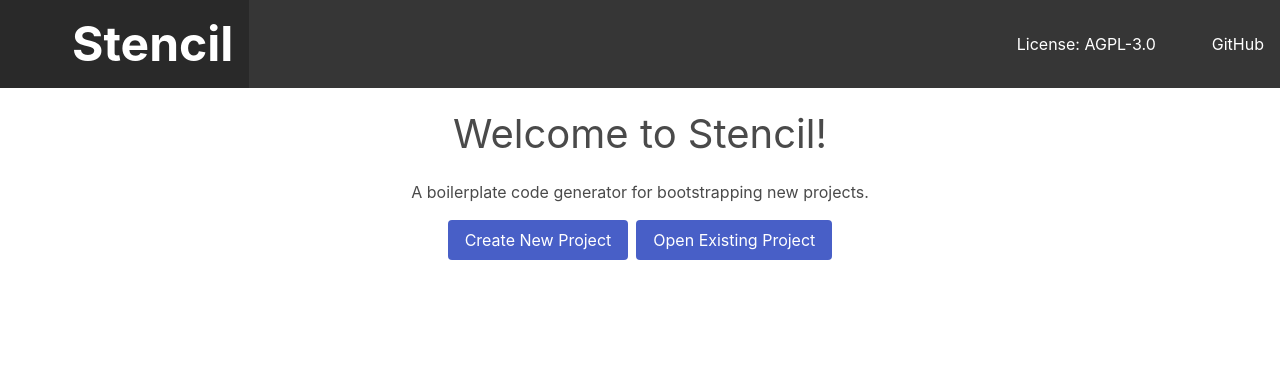
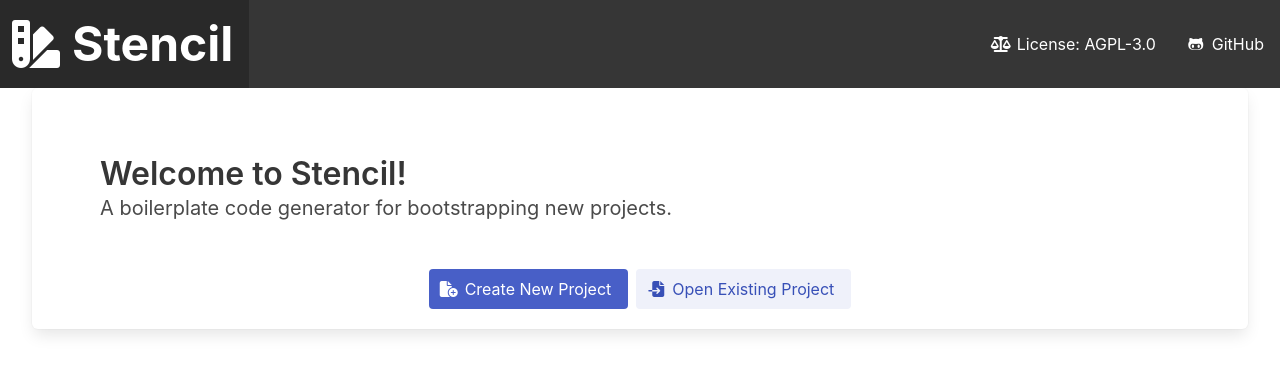
Before and after one commit to bdreece/stencil, a Svelte app: page / in a window 1280 px wide. Shown: the top 374 px of the page. Built offline with nearby package versions, Linux system fonts and the light colour scheme.

Commit message:
Fixed up layout stuff

```diff
--- a/index.html
+++ b/index.html
@@ -1,34 +1,61 @@
 <!DOCTYPE html>
 <html lang="en">
+
 <head>
   <meta charset="UTF-8" />
   <meta name="viewport" content="width=device-width, initial-scale=1.0" />
   <link rel="icon" href="/favicon.ico" />
 
   <!-- Bulma -->
-    <link rel="stylesheet" href="https://cdnjs.cloudflare.com/ajax/libs/bulma/0.9.4/css/bulma.min.css" integrity="sha512-HqxHUkJM0SYcbvxUw5P60SzdOTy/QVwA1JJrvaXJv4q7lmbDZCmZaqz01UPOaQveoxfYRv1tHozWGPMcuTBuvQ==" crossorigin="anonymous" referrerpolicy="no-referrer" />
+  <link rel="stylesheet" href="https://cdnjs.cloudflare.com/ajax/libs/bulma/0.9.4/css/bulma.min.css"
+    integrity="sha512-HqxHUkJM0SYcbvxUw5P60SzdOTy/QVwA1JJrvaXJv4q7lmbDZCmZaqz01UPOaQveoxfYRv1tHozWGPMcuTBuvQ=="
+    crossorigin="anonymous" referrerpolicy="no-referrer" />
 
   <!-- highlight.js -->
-    <link rel="stylesheet" href="https://cdnjs.cloudflare.com/ajax/libs/highlight.js/11.5.1/styles/default.min.css" integrity="sha512-hasIneQUHlh06VNBe7f6ZcHmeRTLIaQWFd43YriJ0UND19bvYRauxthDg8E4eVNPm9bRUhr5JGeqH7FRFXQu5g==" crossorigin="anonymous" referrerpolicy="no-referrer" />
-    <script src="https://cdnjs.cloudflare.com/ajax/libs/highlight.js/11.5.1/highlight.min.js" integrity="sha512-yUUc0qWm2rhM7X0EFe82LNnv2moqArj5nro/w1bi05A09hRVeIZbN6jlMoyu0+4I/Bu4Ck/85JQIU82T82M28w==" crossorigin="anonymous" referrerpolicy="no-referrer"></script>
-    <script src="https://cdnjs.cloudflare.com/ajax/libs/highlight.js/11.5.1/languages/cpp.min.js" integrity="sha512-qGpZpksVBhtT+7lZ0LQiHZYg532O5MYbVqlg78TukU0X2BnV4l1Eb3sOudqO6G3xddPHSwzJ1p32Q85ZL2IODg==" crossorigin="anonymous" referrerpolicy="no-referrer"></script>
-    <script src="https://cdnjs.cloudflare.com/ajax/libs/highlight.js/11.5.1/languages/go.min.js" integrity="sha512-E39wu3ruoRgZiQ3GXdHGjdbHB3jyiq6zi6VCxT/31VnbIcKMiG0oIissj7E3XHPM8QM4CLHQzsCtiKwJXv99Og==" crossorigin="anonymous" referrerpolicy="no-referrer"></script>
-    <script src="https://cdnjs.cloudflare.com/ajax/libs/highlight.js/11.5.1/languages/java.min.js" integrity="sha512-rsRhEHzrzDhIJ8vCwUP8U/5p4b7Up3Y8x/ccIbWK16UycRMYwd6ye9rWPtX18uF1lACJ0rRiOW7m5GyKhleyWQ==" crossorigin="anonymous" referrerpolicy="no-referrer"></script>
-    <script src="https://cdnjs.cloudflare.com/ajax/libs/highlight.js/11.5.1/languages/javascript.min.js" integrity="sha512-V3q3W5043LERycIee7tLy1LAfzxblUrmI5J8p3uZF2FQ3QlMp9QddQoy4OgcIzVs4aCMEj9iwGL5UmjqHF/uBA==" crossorigin="anonymous" referrerpolicy="no-referrer"></script>
-    <script src="https://cdnjs.cloudflare.com/ajax/libs/highlight.js/11.5.1/languages/python.min.js" integrity="sha512-U5B5W+dwLVKgk2d4TWuG7p9MFhK8wQtIXmBJSUNRpj2WFMBvYN7CrM+/3jUL80qyVrmdo/bUSq1Na84R67toeQ==" crossorigin="anonymous" referrerpolicy="no-referrer"></script>
-    <script src="https://cdnjs.cloudflare.com/ajax/libs/highlight.js/11.5.1/languages/rust.min.js" integrity="sha512-W1xfIXnsPyRs7TZGrWhFWwzq6/8T18cyIY3cwx3LjcnzogbRiJXH1oI38dYoaL1NI49DVinRvk2007JrgJ4GlQ==" crossorigin="anonymous" referrerpolicy="no-referrer"></script>
+  <link rel="stylesheet" href="https://cdnjs.cloudflare.com/ajax/libs/highlight.js/11.5.1/styles/default.min.css"
+    integrity="sha512-hasIneQUHlh06VNBe7f6ZcHmeRTLIaQWFd43YriJ0UND19bvYRauxthDg8E4eVNPm9bRUhr5JGeqH7FRFXQu5g=="
+    crossorigin="anonymous" referrerpolicy="no-referrer" />
+  <script src="https://cdnjs.cloudflare.com/ajax/libs/highlight.js/11.5.1/highlight.min.js"
+    integrity="sha512-yUUc0qWm2rhM7X0EFe82LNnv2moqArj5nro/w1bi05A09hRVeIZbN6jlMoyu0+4I/Bu4Ck/85JQIU82T82M28w=="
+    crossorigin="anonymous" referrerpolicy="no-referrer"></script>
+  <script src="https://cdnjs.cloudflare.com/ajax/libs/highlight.js/11.5.1/languages/cpp.min.js"
+    integrity="sha512-qGpZpksVBhtT+7lZ0LQiHZYg532O5MYbVqlg78TukU0X2BnV4l1Eb3sOudqO6G3xddPHSwzJ1p32Q85ZL2IODg=="
+    crossorigin="anonymous" referrerpolicy="no-referrer"></script>
+  <script src="https://cdnjs.cloudflare.com/ajax/libs/highlight.js/11.5.1/languages/go.min.js"
+    integrity="sha512-E39wu3ruoRgZiQ3GXdHGjdbHB3jyiq6zi6VCxT/31VnbIcKMiG0oIissj7E3XHPM8QM4CLHQzsCtiKwJXv99Og=="
+    crossorigin="anonymous" referrerpolicy="no-referrer"></script>
+  <script src="https://cdnjs.cloudflare.com/ajax/libs/highlight.js/11.5.1/languages/java.min.js"
+    integrity="sha512-rsRhEHzrzDhIJ8vCwUP8U/5p4b7Up3Y8x/ccIbWK16UycRMYwd6ye9rWPtX18uF1lACJ0rRiOW7m5GyKhleyWQ=="
+    crossorigin="anonymous" referrerpolicy="no-referrer"></script>
+  <script src="https://cdnjs.cloudflare.com/ajax/libs/highlight.js/11.5.1/languages/javascript.min.js"
+    integrity="sha512-V3q3W5043LERycIee7tLy1LAfzxblUrmI5J8p3uZF2FQ3QlMp9QddQoy4OgcIzVs4aCMEj9iwGL5UmjqHF/uBA=="
+    crossorigin="anonymous" referrerpolicy="no-referrer"></script>
+  <script src="https://cdnjs.cloudflare.com/ajax/libs/highlight.js/11.5.1/languages/python.min.js"
+    integrity="sha512-U5B5W+dwLVKgk2d4TWuG7p9MFhK8wQtIXmBJSUNRpj2WFMBvYN7CrM+/3jUL80qyVrmdo/bUSq1Na84R67toeQ=="
+    crossorigin="anonymous" referrerpolicy="no-referrer"></script>
+  <script src="https://cdnjs.cloudflare.com/ajax/libs/highlight.js/11.5.1/languages/rust.min.js"
+    integrity="sha512-W1xfIXnsPyRs7TZGrWhFWwzq6/8T18cyIY3cwx3LjcnzogbRiJXH1oI38dYoaL1NI49DVinRvk2007JrgJ4GlQ=="
+    crossorigin="anonymous" referrerpolicy="no-referrer"></script>
 
   <!-- go.js -->
-    <script src="https://cdnjs.cloudflare.com/ajax/libs/gojs/2.2.11/go-debug.min.js" integrity="sha512-5SiwtCKudKU0TqY1Et4ZZQsB5M8/AbOAHYBIH3Rbb7WEJt7JyUgVeHvv22FcLP4en5IYSQ4OWESYHq/TpYjUvQ==" crossorigin="anonymous" referrerpolicy="no-referrer"></script>
+  <script src="https://cdnjs.cloudflare.com/ajax/libs/gojs/2.2.11/go-debug.min.js"
+    integrity="sha512-5SiwtCKudKU0TqY1Et4ZZQsB5M8/AbOAHYBIH3Rbb7WEJt7JyUgVeHvv22FcLP4en5IYSQ4OWESYHq/TpYjUvQ=="
+    crossorigin="anonymous" referrerpolicy="no-referrer"></script>
 
   <!-- Handlebars -->
-    <script src="https://cdnjs.cloudflare.com/ajax/libs/handlebars.js/4.7.7/handlebars.min.js" integrity="sha512-RNLkV3d+aLtfcpEyFG8jRbnWHxUqVZozacROI4J2F1sTaDqo1dPQYs01OMi1t1w9Y2FdbSCDSQ2ZVdAC8bzgAg==" crossorigin="anonymous" referrerpolicy="no-referrer"></script>
+  <script src="https://cdnjs.cloudflare.com/ajax/libs/handlebars.js/4.7.7/handlebars.min.js"
+    integrity="sha512-RNLkV3d+aLtfcpEyFG8jRbnWHxUqVZozacROI4J2F1sTaDqo1dPQYs01OMi1t1w9Y2FdbSCDSQ2ZVdAC8bzgAg=="
+    crossorigin="anonymous" referrerpolicy="no-referrer"></script>
 
+  <!-- Font Awesome -->
+  <script src="https://kit.fontawesome.com/d7260e8447.js" crossorigin="anonymous"></script>
 
   <title>Stencil</title>
 </head>
+
 <body>
   <div id="app"></div>
   <script type="module" src="/src/main.ts"></script>
 </body>
+
 </html>
--- a/src/App.svelte
+++ b/src/App.svelte
@@ -20,7 +20,6 @@
     import { writable } from 'svelte/store';
 
     import Navbar from './lib/Navbar.svelte';
-    import AboutView from './views/AboutView.svelte';
     import LandingView, { LandingViewProps } from './views/LandingView.svelte';
     import View from './scripts/view';
 
@@ -40,10 +39,8 @@
 </script>
 
 <div id="app">
-    <Navbar {activeView} />
+    <Navbar />
     {#if _activeView == View.LANDING}
         <LandingView {...landingView} />
-    {:else if _activeView == View.ABOUT}
-        <AboutView />
     {/if}
 </div>
--- a/src/views/AboutView.svelte
+++ /dev/null
@@ -1,21 +0,0 @@
-<script lang="ts">
-    /*
-     * stencil - A boilerplate code generator for bootstrapping new projects.
-     * Copyright (C) 2022 Brian Reece
-
-     * This program is free software: you can redistribute it and/or modify
-     * it under the terms of the GNU Affero General Public License as published
-     * by the Free Software Foundation, either version 3 of the License, or
-     * (at your option) any later version.
-
-     * This program is distributed in the hope that it will be useful,
-     * but WITHOUT ANY WARRANTY; without even the implied warranty of
-     * MERCHANTABILITY or FITNESS FOR A PARTICULAR PURPOSE.  See the
-     * GNU Affero General Public License for more details.
-
-     * You should have received a copy of the GNU Affero General Public License
-     * along with this program.  If not, see <https://www.gnu.org/licenses/>.
-     */
-</script>
-
-<p>This is some stuff about the project</p>
--- a/src/views/LandingView.svelte
+++ b/src/views/LandingView.svelte
@@ -48,42 +48,58 @@
     onMount(() => (condition = true));
 
     const duration = 500;
-    const createProject = writable(false);
-    const openProject = writable(false);
+    const createProject = {
+        isActive: writable(false),
+        project,
+    };
+    const openProject = {
+        isActive: writable(false),
+        project,
+    };
 </script>
 
 {#if condition}
     <div class="container is-fluid">
-        <h2
-            class="is-size-2 has-text-centered my-4"
-            transition:fade={{ delay: 250, duration }}
-        >
+        <div class="box">
+            <section class="hero">
+                <div class="hero-body">
+                    <p class="title" transition:fade={{ delay: 250, duration }}>
                         Welcome to Stencil!
-        </h2>
+                    </p>
                     <p
-            class="has-text-centered mb-4"
+                        class="subtitle"
                         transition:fade={{ delay: 500, duration }}
                     >
-            A boilerplate code generator for bootstrapping new projects.
+                        A boilerplate code generator for bootstrapping new
+                        projects.
                     </p>
+                </div>
+            </section>
             <div
                 class="buttons is-justify-content-center"
                 transition:fade={{ delay: 750, duration }}
             >
                 <button
-                class="button is-link"
-                on:click={() => ($createProject = true)}
+                    class="button is-child is-link"
+                    on:click={() => createProject.isActive.set(true)}
                 >
-                Create New Project
+                    <span class="icon">
+                        <i class="fa-solid fa-file-circle-plus" />
+                    </span>
+                    <p>Create New Project</p>
                 </button>
                 <button
-                class="button is-link"
-                on:click={() => ($openProject = true)}
+                    class="button is-child is-link is-light"
+                    on:click={() => openProject.isActive.set(true)}
                 >
-                Open Existing Project
+                    <span class="icon">
+                        <i class="fa-solid fa-file-import" />
+                    </span>
+                    <p>Open Existing Project</p>
                 </button>
             </div>
-        <CreateProjectModal {project} isActive={createProject} />
-        <OpenProjectModal isActive={openProject} />
+        </div>
+        <CreateProjectModal {...createProject} />
+        <OpenProjectModal {...openProject} />
     </div>
 {/if}
```
Lines whose indentation alone changed are shown as unchanged.
